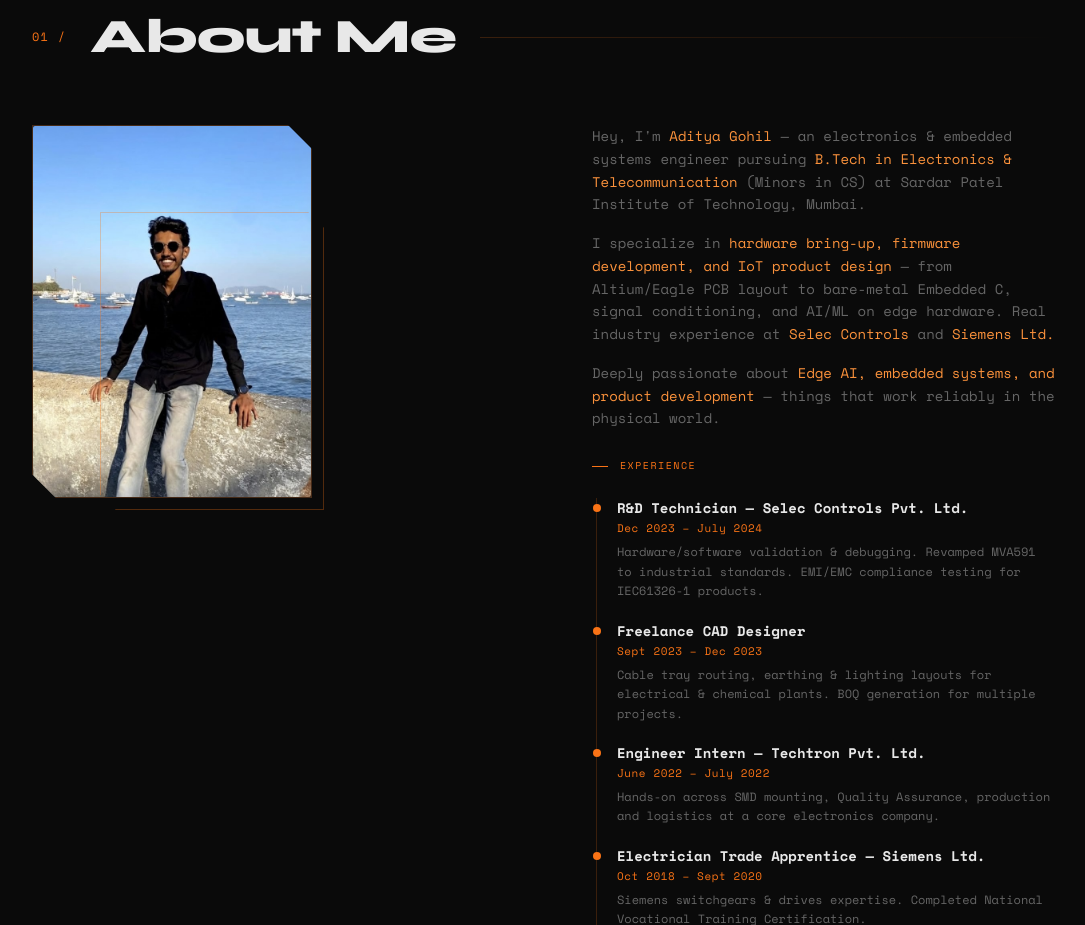
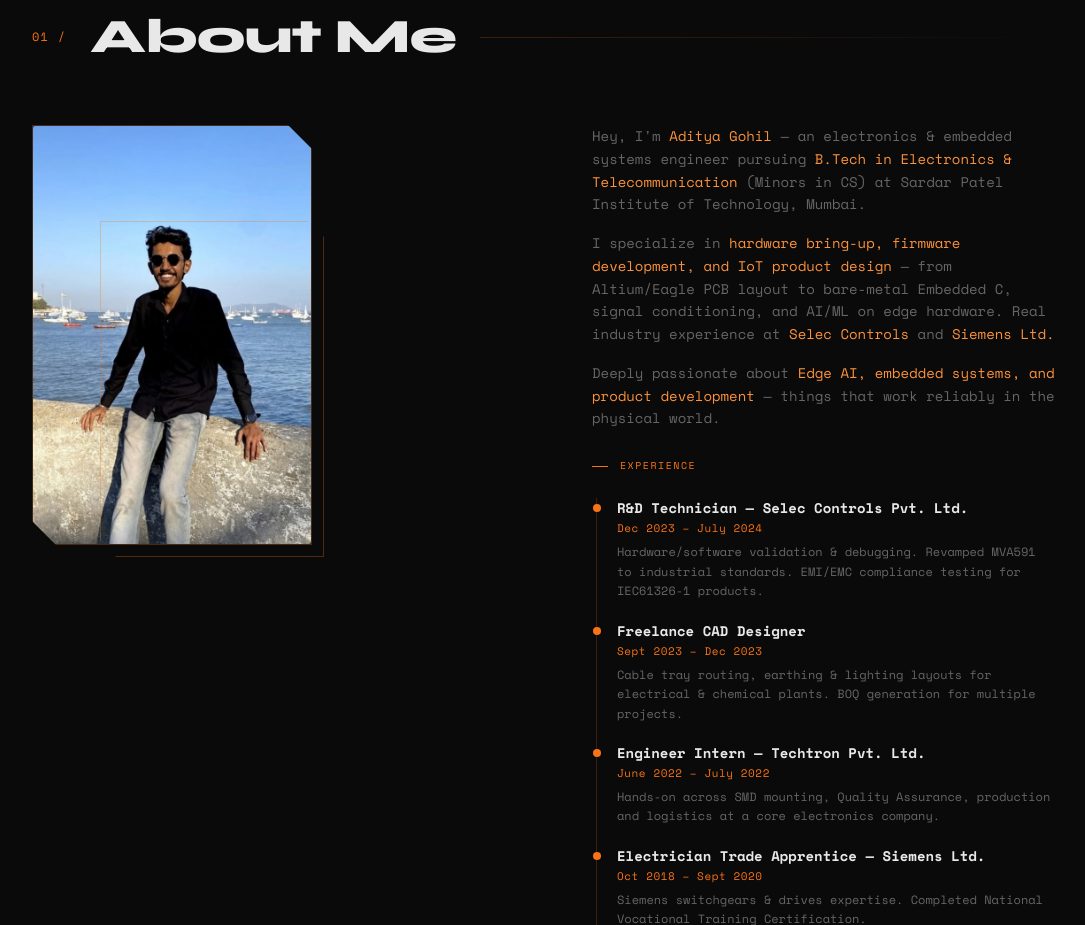
Before and after one commit to Haya-Vlad/aditya_portfolio, a Next.js app: page / in a window 1280 px wide. Shown: the part 900-1825 px from the top of the page, without its empty margins (96-1181 px from the left). Built offline with nearby package versions, Linux system fonts and the light colour scheme.

Commit message:
Fix typo and refine pfp aspect ratio

```diff
--- a/components/About.tsx
+++ b/components/About.tsx
@@ -20,7 +20,7 @@ export default function About() {
       <div className="grid grid-cols-1 md:grid-cols-2 gap-12 md:gap-24 items-start">
         <FadeUp>
           <div className="relative mx-auto md:mx-0 max-w-[280px]">
-            <div className="clip-corner-lg w-full circuit-grid overflow-hidden relative" style={{ aspectRatio: "3/4", background: "#181818", border: "1px solid rgba(249,115,22,0.2)" }}>
+            <div className="clip-corner-lg w-full circuit-grid overflow-hidden relative" style={{ aspectRatio: "2/3", background: "#181818", border: "1px solid rgba(249,115,22,0.2)" }}>
               <Image src="/pfp.jpg" alt="Aditya Gohil" fill style={{ objectFit: "cover", objectPosition: "center top" }} className="rounded-sm" />
             </div>
             <div className="absolute -bottom-3 -right-3 w-4/5 h-4/5 pointer-events-none" style={{ border: "1px solid rgba(249,115,22,0.3)", clipPath: "polygon(0 0,calc(100% - 16px) 0,100% 16px,100% 100%,16px 100%,0 calc(100% - 16px))" }} />
```
